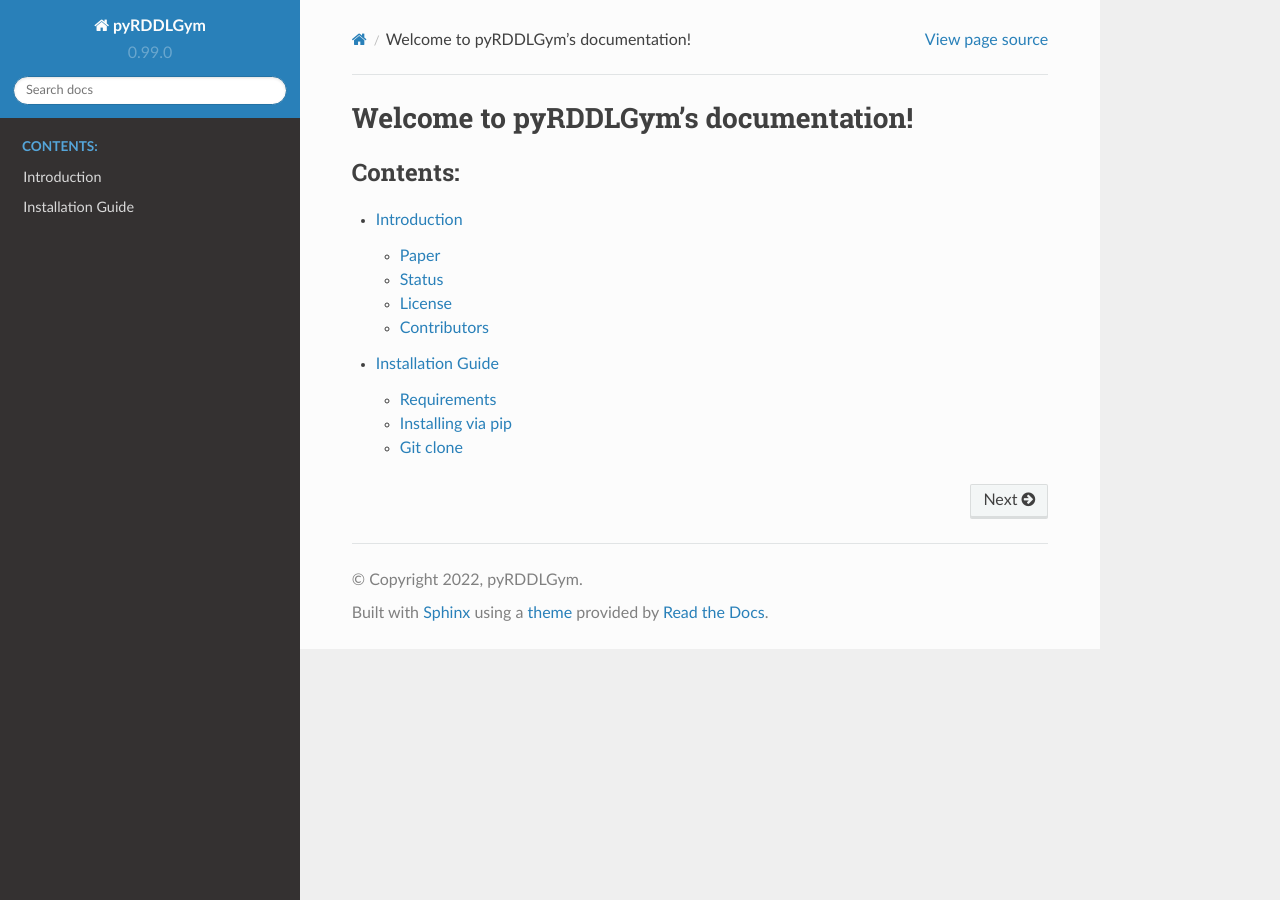
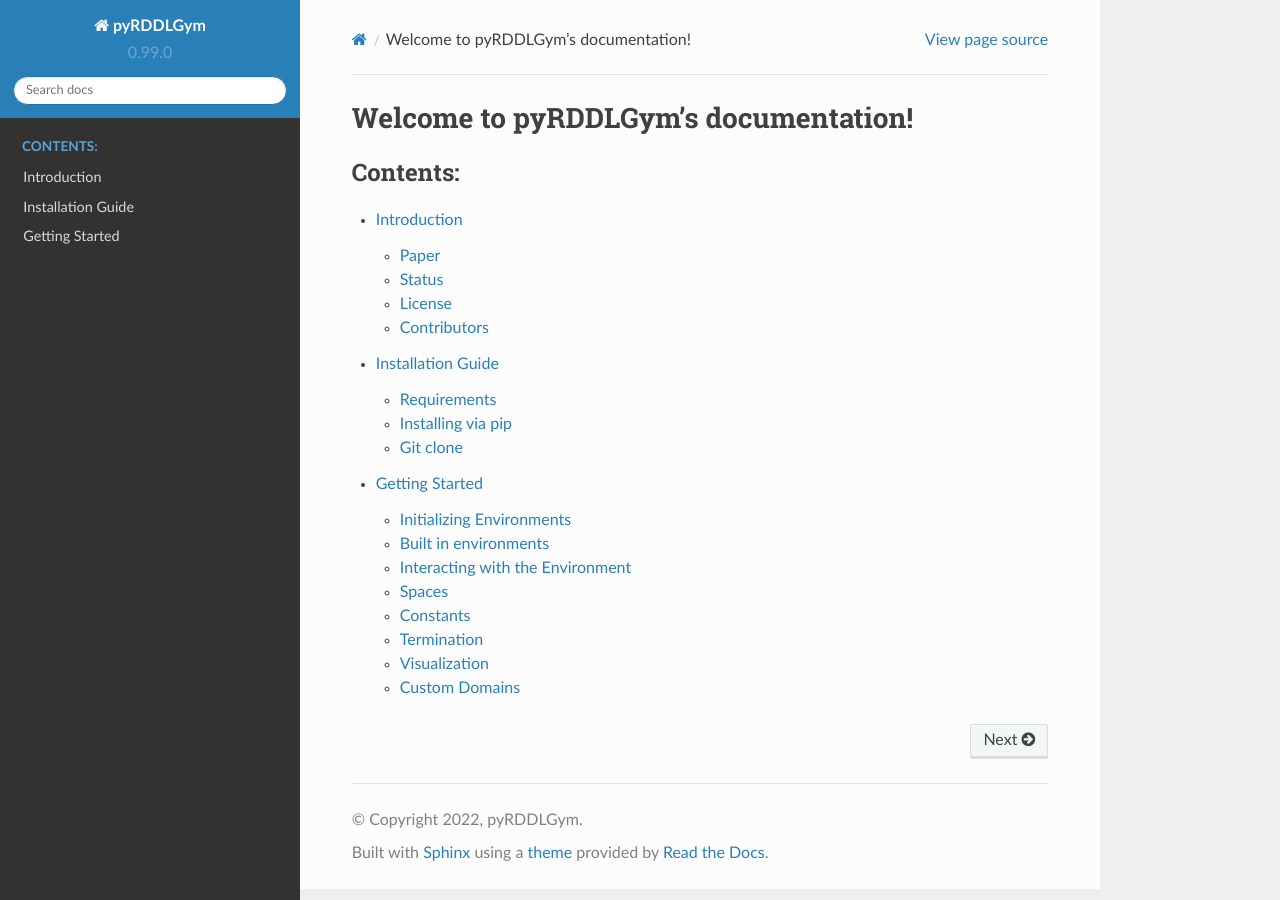
Before and after one commit to pyrddlgym-project/pyRDDLGym, a Sphinx documentation site: the page built from docs/index.rst, in a window 1280 px wide. Built offline with Sphinx 7.4.7 and the Read the Docs theme 2.0.0, drawn with Linux system fonts in a browser that asks for light colours; part of the change alters nothing that is shown.

Commit message:
getting started page

```diff
--- a/docs/index.rst
+++ b/docs/index.rst
@@ -11,3 +11,4 @@ Welcome to pyRDDLGym's documentation!
 
     introduction
     install
+    start
--- /dev/null
+++ b/docs/start.rst
@@ -0,0 +1,179 @@
+Getting Started
+===============
+
+Initializing Environments
+-------------------
+
+Initializing environments is very easy in pyRDDLGym and can be done via:
+
+.. code-block:: python
+    from pyRDDLGym import RDDLEnv
+    myEnv = RDDLEnv.RDDLEnv(domain="domain.rddl", instance='instance.rddl')
+
+where ``domain.rddl`` and ``instance.rddl`` are RDDL files of your choosing.
+
+Built in environments
+-----------------
+pyRDDLGym is shipped with 12 environments designed completely in RDDL.
+The RDDL files are part of the distribution and can be accessed.
+In order to use the built in environments and keep the api of the RDDLEnv standard we supply an ExampleManager class:
+
+.. code-block:: python
+    from pyRDDLGym import ExampleManager
+    ExampleManager.ListExamples()
+
+The ``ListExample()`` static function lists all the example environments in pyRDDLGym Then in order to retrieve the information of a specific environment:
+
+.. code-block:: python
+    EnvInfo = ExampleManager.GetEnvInfo(ENV)
+
+Where ENV is a string name of the desired example.
+Setting up an environment at the point is just:
+
+.. code-block:: python
+    myEnv = RDDLEnv.RDDLEnv(domain=EnvInfo.get_domain(), instance=EnvInfo.get_instance(0))
+
+Where the argument of the method ``get_instance(<num>)`` is the ID number of the instance (0 in this case).
+Listing all the available instances of the problem is accessed via
+
+.. code-block:: python
+    EnvInfo.list_instances()
+
+Last, setting up the dedicated visualizer for the example is done via
+
+.. code-block:: python
+    myEnv.set_visualizer(EnvInfo.get_visualizer())
+
+
+Interacting with the Environment
+----------------------------
+pyRDDLGym is build on Gym as so implements the classic “agent-environment loop”. The infrastructure comes with two simple agents:
+
+- **NoOpAgent** - which allows the environment to evolve according to the default behavior as specified in the RDDL file.
+- **RandomAgent** - which sends a rendom action according to the env.action_space and the maximum number of allowed concurrent actions as specified in the RDDL file.
+
+Using a pre existing agent, or using of of your own is as simple as:
+
+.. code-block:: python
+    from Policies.Agents import RandomAgent
+    agent = RandomAgent(action_space=myEnv.action_space, num_actions=myEnv.NumConcurrentActions)
+
+Lets see what a complete the agent-environment loop looks like in pyRDDLGym.
+This example will run the example ``MarsRover``. The loop will run for the amount of time steps specified in the environment’s ``horizon`` field.
+If the ``env.render()`` function will be used we will also see a window pop up rendering the environment
+
+.. code-block:: python
+    from pyRDDLGym import RDDLEnv
+    from pyRDDLGym import ExampleManager
+    from pyRDDLGym.Policies.Agents import RandomAgent
+
+    # get the environment info
+    EnvInfo = ExampleManager.GetEnvInfo('MarsRover')
+
+    # set up the environment class, choose instance 0 because every example has at least one example instance
+    myEnv = RDDLEnv.RDDLEnv(domain=EnvInfo.get_domain(), instance=EnvInfo.get_instance(0))
+    # set up the environment visualizer
+    myEnv.set_visualizer(EnvInfo.get_visualizer())
+
+    # set up an aget
+    agent = RandomAgent(action_space=myEnv.action_space, num_actions=myEnv.NumConcurrentActions)
+
+    total_reward = 0
+    state = myEnv.reset()
+    for _ in range(myEnv.horizon):
+          myEnv.render()
+          next_state, reward, done, info = myEnv.step(agent.sample_action())
+          total_reward += reward
+          state = next_state
+          if done:
+                break
+    myEnv.close()
+
+Spaces
+------
+The state and action spaces of pyRDDLGym are standard ``gym.spaces``, and inquirable through the standard API: ``env.state_space`` and ``env.action_space``.
+State/action spaces are of type ``gym.spaces.Dict``, where each key-value pair where the key name is the state/action and the value is the state/action current value or action to apply.
+
+Thus, RDDL types are converted to ``gym.spaces`` with the appropriate bounds as specified in the RDDL ``action-preconditions`` and ``state-invariants`` fields. The conversion is as following:
+
+- real -> Box with bounds as specified in action-preconditions, or with np.inf and symetric bounds.
+- int -> Discrete with bounds as specified in action-preconditions, or with np.inf and symetric bounds.
+- bool -> Discrete(2)
+
+There is no need in pyRDDLGym to specify the values of all the existing action in the RDDL domain description, only thus the agent wishes to assign non-default values, the infrastructure will construct the full action vector as necessary with the default action values according to the RDDL description.
+
+Note: enum types are not supported by pyRDDLGym at this stage.
+
+Constants
+---------
+
+RDDL allows for the constants of the problem instead of being hardcoded, to be specified and in the non-fluent block of the instance.
+Meaning every instance can have different constants, e.g., different bounds on action, different static object location, etc.
+
+While these constants are not available through the state of the problem, it is possible to access them through gym (or directly through the RDDL description) with a dedicated API: ``env.non_fluents``.
+The non_fluents property returns a python dictionary where the keys are the grounded non-fluents and the values are the appropriate values.
+
+Termination
+-----------
+
+An Addition made to the RDDL language during the development of this infrastructure is the termination block.
+The termination block is intended to specify terminal states in the MDP, when reached the simulation will end.
+A terminal state is a valid state of the MDP (to emphasize the difference from ``state-invariants``).
+An example of terminal state can be any state within the goal set for which the simulation should not continue, or a state where there are no possible actions and the simulation should end.
+E.g., hitting a wall when it is not allowed. When a terminal state is reached the state is returned from the environment and the ``done`` flag is returned as True.
+The reward is handled independently by the reward function, thus if there is a specific reward for the terminal state, it should specified in the reward formula.
+The termination block has the following syntax:
+
+.. code-block:: shell
+    termination {
+        Terminal_condition1;
+        Terminal_condition2;
+        ...
+    };
+
+where ``Terminal_condition#`` are boolean formulas.
+The termination decision is a disjunction of all the conditions in the block (termination if at least one is True).
+
+Visualization
+-------------
+
+pyRDDLGym visualization is just like regular Gym.
+Users can visualize the current state of the simulation by calling ``env.render()``.
+The standard visualizer that comes out of the box with every pyRDDLGym domain (even used defined domain will have it without explicitly doing anything) is the TextViz.
+TextViz just renders an image with textual description of the states and their current values.
+
+Replacing the built is TextViz is simple as calling the environment method ``env.set_visualizer(viz)`` with ``viz`` as the desired visualization object.
+
+.. code-block:: python
+    from pyRDDLGym import RDDLEnv
+    from pyRDDLGym import ExampleManager
+
+    EnvInfo = ExampleManager.GetEnvInfo('MarsRover')
+    myEnv = RDDLEnv.RDDLEnv(domain=EnvInfo.get_domain(), instance=EnvInfo.get_instance(0))
+
+    # set up the environment visualizer
+    myEnv.set_visualizer(EnvInfo.get_visualizer())
+
+In order to build custom visualizations (for new user defined domains),
+one just need to inherit the class ``Visualizer.StateViz.StateViz()`` and return in the ``visualizer.render()`` method a PIL image for the gym to render to the screen.
+The environment initialization will look something like that:
+
+.. code-block:: python
+    from pyRDDLGym import RDDLEnv
+    from pyRDDLGym.Visualizer.StateViz import StateViz
+
+    class MyDomainViz(StateViz)
+    # here goes the visualization implementation
+
+
+    myEnv = RDDLEnv.RDDLEnv(domain='myDomain.rddl', instance='myInstance.rddl')
+
+    # set up the environment visualizer
+    myEnv.set_visualizer(MyDomainViz)
+
+Custom Domains
+--------------------------
+
+Writing new user defined domains is as easy as writing a few lines of text in a mathematical fashion!
+All is required is to specify the lifted constants, variables (all are referred as fluents in RDDL),
+behavior/dynamic of the problem and generating an instance with the actual objects and initial state in RDDL - and pyRDDLGym will do the rest.
```
